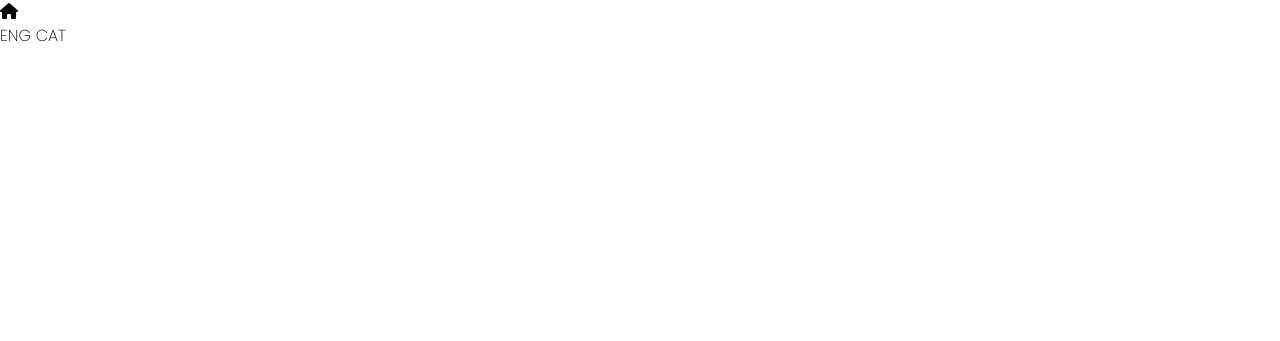
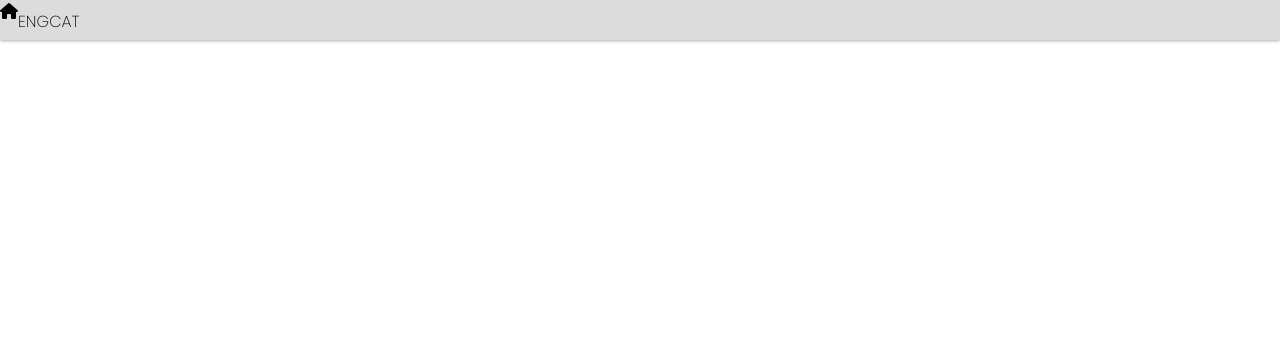
Before and after one commit to Judit-Camps/web_judit, a plain HTML site: page ca/index.html in a window 1280 px wide. Shown: the top 341 px of the page. Drawn offline with nearby package versions, Linux system fonts and the light colour scheme.

Commit message:
changes in styles

```diff
--- a/css/styles.css
+++ b/css/styles.css
@@ -6,8 +6,31 @@ body {
     font-family: "Poppins", sans-serif;
 }
 
-#language-select{
+header {
+    background-color: gainsboro;
+    position: fixed;
+    display: flex;
+    height: 40px;
+    width: 100%;
+    z-index: 1;
+    box-shadow: 0 0 4px 0 gray;
+}
+
+.header-elements {
+    display: flex;
+}
+
+.nav-up {
+    top: -40px;
+}
+
+.lang-option {
     padding-top: 10px;
+    display: flex;
+}
+
+.lang-option p {
+    padding-left: 2rem;
 }
 
 section {
@@ -72,7 +95,7 @@ section {
     padding: 2%;
 }
 
-.text {
+.description {
     text-align: justify;
 }
 
@@ -91,7 +114,7 @@ section {
 
 
 /* Highlight section */
-#highlights h1{
+#highlights h1 {
     text-align: center;
 }
 
@@ -148,6 +171,7 @@ i {
     opacity: 0;
     transition: all 3s;
 }
+
 .copyright {
     font-size: x-small;
 }
```
